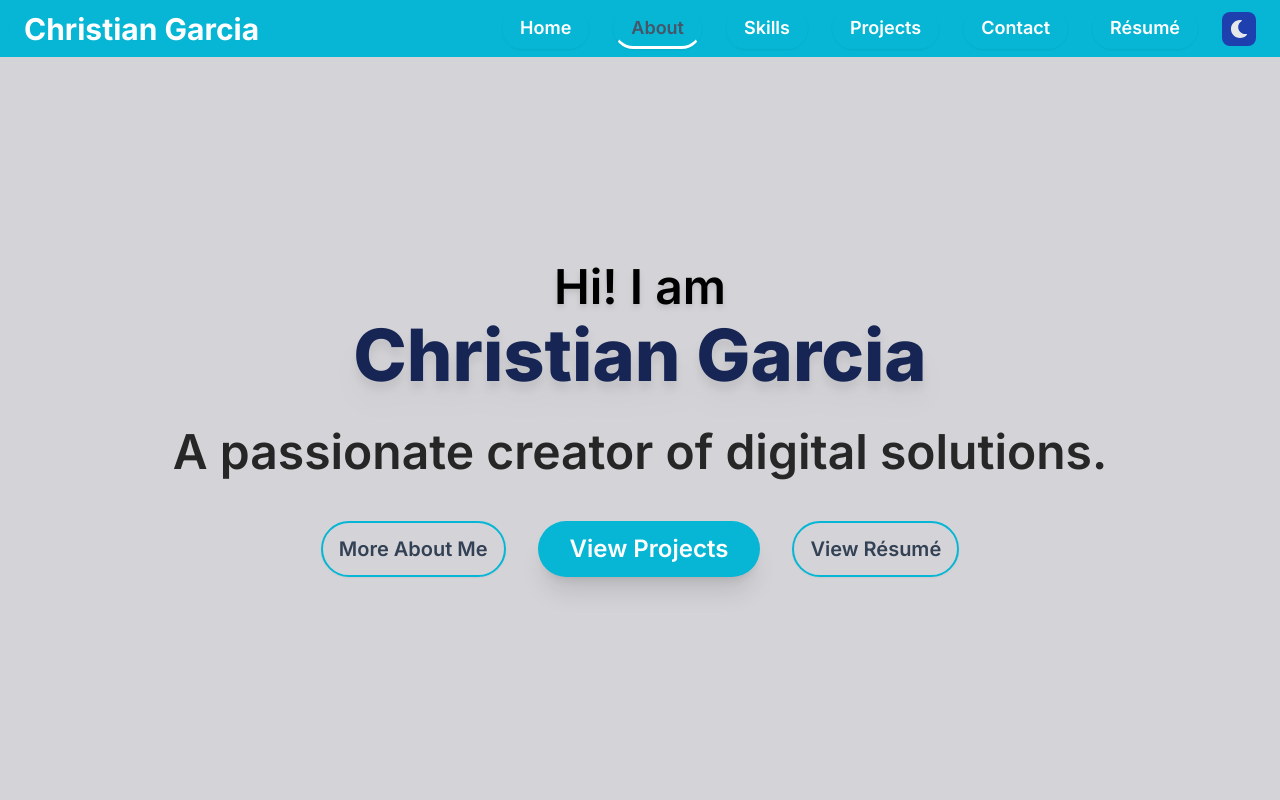
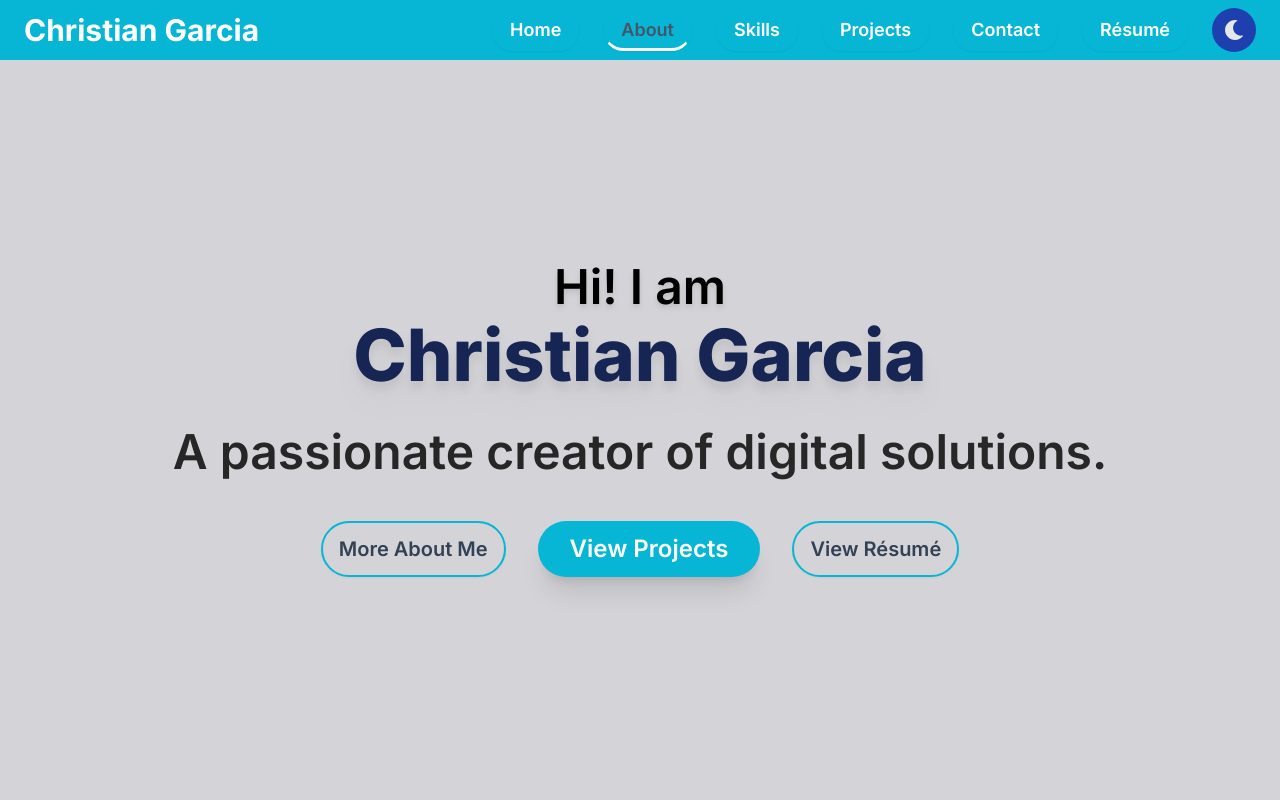
Before and after one commit to chrgarcia19/chrgarcia19.github.io, a Next.js app: page / in a window 1280 px wide. Shown: the top 800 px of the page. Built offline with nearby package versions, Linux system fonts and the light colour scheme.

Commit message:
Changed the theme button to be fully rounded and adjusted size accordingly

```diff
--- a/src/components/ThemeSwitcher.js
+++ b/src/components/ThemeSwitcher.js
@@ -21,24 +21,24 @@ export default function ThemeSwitcher() {
         {(resolvedTheme === "light" && (
           <>
             <button
-              className={`p-2 3xl:p-3 4k:p-4 rounded-lg transition-colors duration-300 bg-blue-800 text-gray-200`}
+              className={`p-3 3xl:p-3 4k:p-4 rounded-full transition-colors duration-300 bg-blue-800 text-gray-200`}
               onClick={() => setTheme("dark")}
               aria-label="Switch to dark mode"
               title="Switch to dark mode"
             >
-              <FaMoon className="text-lg 3xl:text-2xl 4k:text-4xl" />
+              <FaMoon className="text-xl 3xl:text-2xl 4k:text-4xl" />
             </button>
           </>
         )) ||
           (resolvedTheme === "dark" && (
             <>
               <button
-                className={`p-2 3xl:p-3 4k:p-4 rounded-lg transition-colors duration-300 bg-orange-600 text-gray-200`}
+                className={`p-3 3xl:p-3 4k:p-4 rounded-full transition-colors duration-300 bg-orange-600 text-gray-200`}
                 onClick={() => setTheme("light")}
                 aria-label="Switch to light mode"
                 title="Switch to light mode"
               >
-                <FaSun className="text-lg 3xl:text-2xl 4k:text-4xl" />
+                <FaSun className="text-xl 3xl:text-2xl 4k:text-4xl" />
               </button>
             </>
           ))}
```
